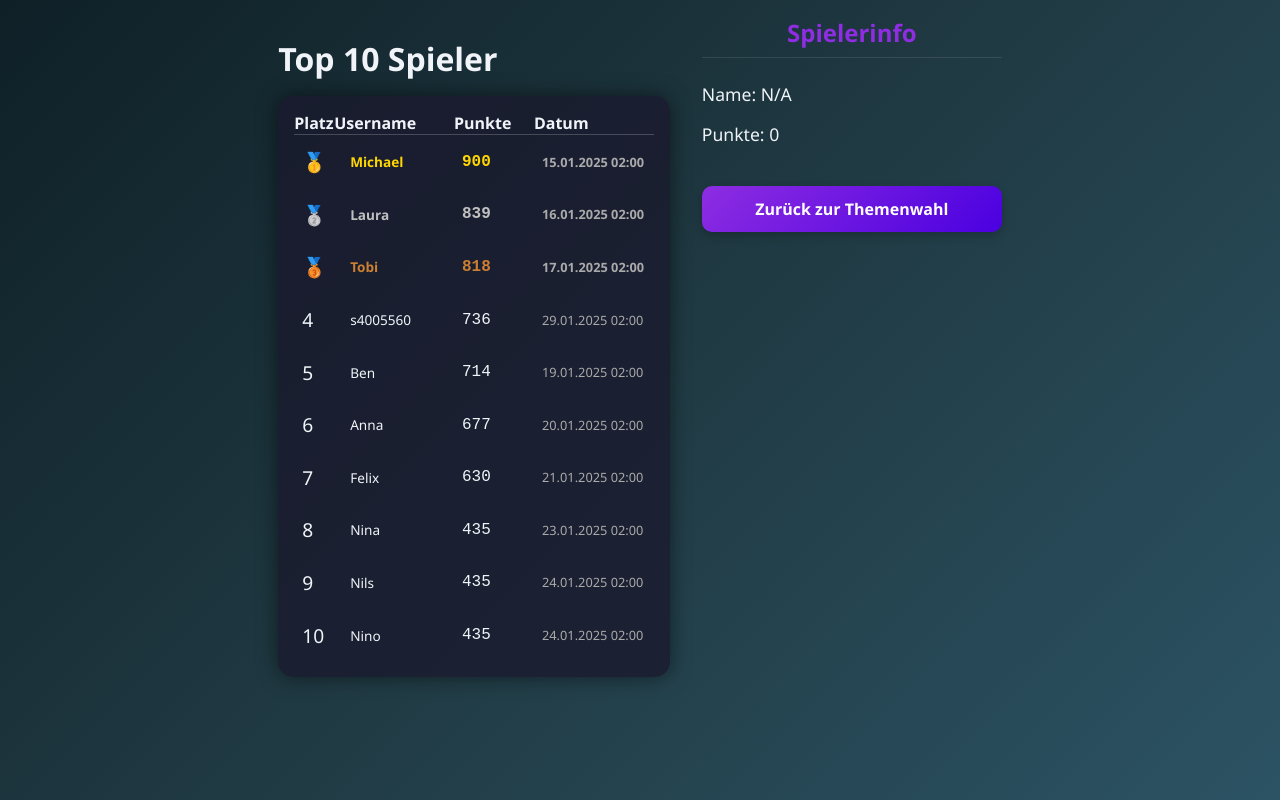
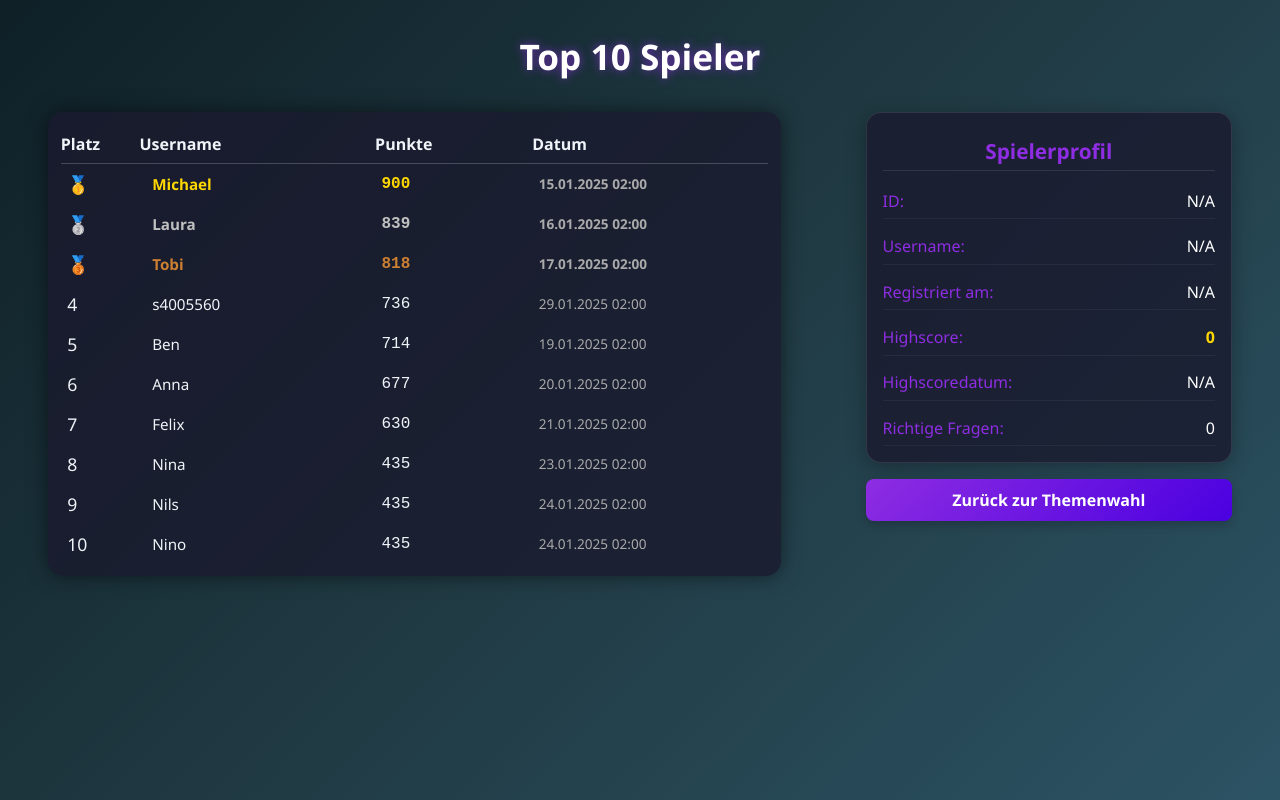
Before and after one commit to CodewithMax05/Quiz, a Flask app: page /ranking in a window 1280 px wide. Run offline with Flask 3, Linux system fonts and the light colour scheme; data comes from the database, SQL or seed files in the repository.

Commit message:
ranking: list and info field ready

```diff
--- a/static/css/styles_ranking.css
+++ b/static/css/styles_ranking.css
@@ -8,7 +8,7 @@ html, body {
     color: #f0f4f8;
     display: flex;
     flex-direction: column;
-    overflow: hidden; /* ❌ Scrollen deaktiviert */
+    overflow: hidden;
     position: relative;
 }
 
@@ -16,198 +16,50 @@ body {
     min-height: 100vh;
 }
 
-/* 💠 RANKING-LAYOUT */
-.ranking-wrapper {
+/* 💠 RANKING-LAYOUT - ANPASSUNGEN FÜR MEHR ABSTAND */
+.ranking-container {
+    padding: 0.5rem 1rem;
+    height: calc(100vh - 60px);
     display: flex;
-    justify-content: space-between;
-    gap: 40px;
-    flex-wrap: wrap;
-    align-items: flex-start;
-    width: 100%;
-    max-width: 1000px;
-    margin: 0 auto;
-    padding: 1rem;
+    flex-direction: column;
+    overflow: hidden;
 }
 
-.ranking-left {
+.ranking-title {
+    text-align: center;
+    margin: 2rem 0 1.5rem 0; /* Stark erhöhter Abstand (2rem oben, 1.5rem unten) */
+    color: #ffffff;
+    font-size: 2.2rem;
+    text-shadow: 0 0 10px rgba(142, 45, 226, 0.7);
+}
+
+.ranking-content {
+    display: flex;
+    flex-direction: row;
+    gap: 1.5rem;
+    margin-top: 2rem; /* Deutlich erhöhter Abstand unter der Überschrift */
+    flex: 1;
+    min-height: 0;
+    padding: 0 2rem; /* NEU: Seitlicher Abstand für beide Boxen zusammen */
+}
+
+/* NEUE ANPASSUNG: Seitliche Abstände für einzelne Spalten */
+.ranking-column-left {
+    flex: 2;
     display: flex;
     flex-direction: column;
-
-    flex: 1 1 600px;
-    min-width: 300px;
+    margin-left: 1rem; /* NEU: Abstand vom linken Rand */
 }
 
-.ranking-right {
-    flex: 0 1 200px;
+.ranking-column-right {
+    flex: 1;
     display: flex;
-    justify-content: flex-end;
-    align-items: center;
-    height: 100%;
-    min-width: 200px;
-}
-
-.ranking-wrapper h1 {
-    width: 100%;
-    text-align: center;
-    margin-bottom: 0rem;
-    font-size: 2.5rem;
-    text-shadow: 0 0 10px rgba(255, 255, 255, 0.5);
+    flex-direction: column;
+    min-width: 300px;
+    margin-right: 1rem; /* NEU: Abstand vom rechten Rand */
 }
 
 /* ✨ STERNENHINTERGRUND */
-body::before {
-    content: '';
-    position: absolute;
-    inset: 0;
-    background:
-        radial-gradient(circle at 20% 30%, rgba(255,255,255,0.2) 0px, transparent 2px),
-        radial-gradient(circle at 40% 70%, rgba(255,255,255,0.15) 0px, transparent 1px),
-        radial-gradient(circle at 80% 50%, rgba(255,255,255,0.1) 0px, transparent 1px),
-        radial-gradient(circle at 30% 20%, rgba(255,255,255,0.15) 0px, transparent 1px),
-        radial-gradient(circle at 70% 80%, rgba(255,255,255,0.1) 0px, transparent 1px);
-    background-size: 200px 200px;
-    z-index: -1;
-    animation: twinkle 8s infinite alternate;
-}
-
-@keyframes twinkle {
-    0% { opacity: 0.3; }
-    100% { opacity: 1; }
-}
-
-/* 📋 LEADERBOARD-STIL */
-.leaderboard {
-    background: rgba(26, 26, 46, 0.8);
-    border-radius: 15px;
-    padding: 1rem;
-    margin-bottom: 2rem;
-    box-shadow: 0 0 20px rgba(0, 0, 0, 0.5);
-    flex: 1 1 auto;
-    overflow-y: auto;  /* ✅ Scrollbar nur bei Überlauf */
-    overflow-x: hidden;
-}
-
-/* 🧠 KOPF & ZEILEN */
-.leaderboard-header {
-    display: grid;
-    grid-template-columns: 1fr 3fr 2fr 3fr;
-    padding: 0,5rem 0;
-    font-weight: 600;
-    border-bottom: 1px solid rgba(255, 255, 255, 0.2);
-}
-
-.leaderboard-row {
-    display: grid;
-    grid-template-columns: 1fr 3fr 2fr 3fr;
-    padding: 0.1rem 0;
-    font-size: 0.95rem;
-    align-items: center;
-    transition: all 0.3s ease;
-}
-
-.leaderboard-row:hover {
-    background: rgba(255, 255, 255, 0.1);
-}
-
-/* 🥇 PODIUM-STIL */
-.leaderboard-row.podium {
-    font-weight: bold;
-}
-.leaderboard-row:nth-child(1) { color: gold; }
-.leaderboard-row:nth-child(2) { color: silver; }
-.leaderboard-row:nth-child(3) { color: #cd7f32; }
-
-/* 📦 ZELLEN */
-.leaderboard-cell {
-    padding: 0.5rem;
-}
-.position {
-    font-size: 1.2rem;
-}
-.username {
-    text-align: left;
-    padding-left: 1rem;
-}
-.score {
-    font-family: 'Courier New', monospace;
-    font-size: 1.1rem;
-}
-.date {
-    color: #aaa;
-    font-size: 0.9rem;
-}
-
-/* 🌟 EIGENE PLATZIERUNG */
-.leaderboard-row.highlight {
-    background-color: rgba(255, 255, 255, 0.07);
-    color: #ffffff;
-    border-top: 1px solid rgba(255, 255, 255, 0.15);
-    border-bottom: 1px solid rgba(255, 255, 255, 0.15);
-}
-
-.platzierung-header .header-item {
-    white-space: nowrap;
-}
-
-/* 🎮 BUTTON-STIL */
-.thema-button {
-    background: linear-gradient(135deg, #4a00e0, #8e2de2);
-    color: white;
-    border: none;
-    padding: 12px 30px;
-    border-radius: 50px;
-    font-size: 1.1rem;
-    font-weight: 600;
-    cursor: pointer;
-    transition: all 0.3s ease;
-    box-shadow: 0 4px 12px rgba(74, 0, 224, 0.4);
-    display: inline-flex;
-    align-items: center;
-    justify-content: center;
-    gap: 10px;
-    margin-top: 20px;
-    animation: pulse-purple 2s infinite;
-    position: relative;
-    z-index: 10;
-    white-space: normal;
-    text-align: center;
-    flex-wrap: wrap;
-    box-sizing: border-box;
-    max-width: 100%;
-}
-
-/* 🔧 "Deine Platzierung"-Zeile ohne Umbruch */
-.leaderboard-subtitle {
-    margin-top: 1rem;
-    font-weight: bold;
-    font-size: 0.95rem;
-    padding-left: 0.5rem;
-    text-align: left;
-    color: #f0f4f8;
-    white-space: nowrap;     /* ✅ Verhindert Zeilenumbruch */
-}
-
-.thema-button:hover {
-    transform: translateY(-2px);
-    box-shadow: 0 6px 18px rgba(74, 0, 224, 0.5);
-    background: linear-gradient(135deg, #3a00b3, #6d1fc1);
-}
-
-.leaderboard-row.full-width-title {
-    grid-template-columns: 1fr;
-}
-
-.thema-button i {
-    font-size: 1.3rem;
-}
-
-/* 🌠 ANIMATIONEN */
-@keyframes stars-animation {
-    0% { transform: translateY(0); }
-    100% { transform: translateY(2000px); }
-}
-
-/* 🪐 HINTERGRUND-LAYER */
 .stars-background {
     position: fixed;
     inset: 0;
@@ -245,114 +97,142 @@ body::before {
     opacity: 0.3;
 }
 
-/* 📱 RESPONSIVE QUERIES */
-@media (max-height: 850px) {
-    h1 {
-        font-size: 2rem;
-        margin-bottom: 1rem;
-    }
-    .leaderboard-row {
-        padding: 0.3rem 0;
-        font-size: 0.85rem;
-    }
-    .score {
-        font-size: 1rem;
-    }
-    .date {
-        font-size: 0.8rem;
-    }
-    .home-button {
-        padding: 0.6rem 1.5rem;
-        font-size: 0.9rem;
-    }
-    .ranking-container {
-        display: flex;
-        gap: 2rem;
-        max-width: 1200px;
-        margin: 0 auto;
-        padding: 1rem;
-    }
+/* 📋 LEADERBOARD-STIL */
+.leaderboard {
+    background: rgba(26, 26, 46, 0.8);
+    border-radius: 15px;
+    padding: 0.8rem;
+    box-shadow: 0 0 20px rgba(0, 0, 0, 0.5);
+    flex: 1;
+    overflow: hidden;
+    display: flex;
+    flex-direction: column;
 }
 
-@media (max-width: 480px) {
-    .thema-button {
-        font-size: 1rem;
-        padding: 10px 20px;
-    }
-    .thema-button i {
-        font-size: 1.2rem;
-    }
+.leaderboard-header {
+    display: grid;
+    grid-template-columns: 1fr 3fr 2fr 3fr;
+    padding: 0.5rem 0;
+    font-weight: 600;
+    border-bottom: 1px solid rgba(255, 255, 255, 0.2);
 }
 
-
-/* Füge diese Regeln am Ende der Datei hinzu */
 .leaderboard-row {
-  cursor: pointer;
-  transition: background 0.2s ease;
+    display: grid;
+    grid-template-columns: 1fr 3fr 2fr 3fr;
+    padding: 0.1rem 0;
+    font-size: 0.95rem;
+    align-items: center;
+    transition: all 0.3s ease;
+    cursor: pointer;
 }
 
 .leaderboard-row:hover {
-  background: rgba(255, 255, 255, 0.03) !important;
+    background: rgba(255, 255, 255, 0.03);
 }
 
 .leaderboard-row.active {
-  background: rgba(0, 119, 255, 0.1) !important;
-  box-shadow: inset 0 0 0 1px rgba(0, 119, 255, 0.3);
+    background: rgba(0, 119, 255, 0.1);
+    box-shadow: inset 0 0 0 1px rgba(0, 119, 255, 0.3);
 }
 
-.player-info {
-  background: rgba(26, 26, 46, 0.8);
-  border-radius: 15px;
-  padding: 1rem;
-  margin-bottom: 1.5rem;
-  box-shadow: 0 0 10px rgba(0, 0, 0, 0.3);
+/* 🥇 PODIUM-STIL */
+.leaderboard-row.podium {
+    font-weight: bold;
+}
+.leaderboard-row:nth-child(1) { color: gold; }
+.leaderboard-row:nth-child(2) { color: silver; }
+.leaderboard-row:nth-child(3) { color: #cd7f32; }
+
+/* 📦 ZELLEN */
+.leaderboard-cell {
+    padding: 0.4rem;
+}
+.position {
+    font-size: 1.1rem;
+}
+.username {
+    text-align: left;
+    padding-left: 0.8rem;
+}
+.score {
+    font-family: 'Courier New', monospace;
+    font-size: 1rem;
+}
+.date {
+    color: #aaa;
+    font-size: 0.85rem;
 }
 
-.player-info h3 {
-  margin-top: 0;
-  color: #8e2de2;
-  text-align: center;
+/* 🌟 EIGENE PLATZIERUNG */
+.leaderboard-row.highlight {
+    background-color: rgba(255, 255, 255, 0.07);
+    color: #ffffff;
+    border-top: 1px solid rgba(255, 255, 255, 0.15);
+    border-bottom: 1px solid rgba(255, 255, 255, 0.15);
 }
 
-.ranking-column-left {
-    flex: 2;
-}
-
-.ranking-column-right {
+/* 🎮 SPIELERINFO-KARTE */
+.player-info-card {
+    background: rgba(26, 26, 46, 0.8);
+    border-radius: 15px;
+    padding: 1rem;
+    box-shadow: 0 4px 20px rgba(0, 0, 0, 0.3);
+    border: 1px solid rgba(255, 255, 255, 0.1);
     flex: 1;
-    min-width: 300px;
-    display: flex;
-    flex-direction: column;
-    gap: 1.5rem;
 }
 
 .player-info-card h3 {
     color: #8e2de2;
-    margin-top: 0;
+    margin: 0.5rem 0;
     text-align: center;
-    font-size: 1.5rem;
-    padding-bottom: 0.5rem;
+    font-size: 1.3rem;
+    padding-bottom: 0.3rem;
     border-bottom: 1px solid rgba(255, 255, 255, 0.1);
 }
 
-.player-info-content p {
-    margin: 1rem 0;
-    font-size: 1.1rem;
+.player-info-content {
+    display: flex;
+    flex-direction: column;
+    gap: 0.6rem;
+    margin-top: 0.8rem;
 }
 
+.info-row {
+    display: flex;
+    justify-content: space-between;
+    padding: 0.4rem 0;
+    border-bottom: 1px solid rgba(255, 255, 255, 0.05);
+}
 
-/* Zurück-Button */
+.info-label {
+    color: #8e2de2;
+    font-weight: 500;
+}
+
+.info-value {
+    text-align: right;
+    color: #ffffff;
+}
+
+.highlight .info-value {
+    color: #ffd700;
+    font-weight: bold;
+}
+
+/* 🔙 ZURÜCK-BUTTON */
 .back-button {
     display: block;
     background: linear-gradient(135deg, #8e2de2, #4a00e0);
     color: white;
     text-align: center;
-    padding: 12px;
-    border-radius: 10px;
+    padding: 10px;
+    border-radius: 8px;
     text-decoration: none;
     font-weight: bold;
     transition: transform 0.2s, box-shadow 0.2s;
     box-shadow: 0 4px 10px rgba(0, 0, 0, 0.2);
+    margin-top: 1rem;
 }
 
 .back-button:hover {
@@ -360,13 +240,90 @@ body::before {
     box-shadow: 0 6px 15px rgba(0, 0, 0, 0.3);
 }
 
-/* Responsive Design */
+/* 🌠 ANIMATIONEN */
+@keyframes stars-animation {
+    0% { transform: translateY(0); }
+    100% { transform: translateY(2000px); }
+}
+
+@keyframes twinkle {
+    0% { opacity: 0.3; }
+    100% { opacity: 1; }
+}
+
+/* 📱 RESPONSIVE DESIGN */
 @media (max-width: 768px) {
-    .ranking-container {
+    .ranking-title {
+        margin: 1.8rem 0 1.2rem 0; /* Etwas weniger Abstand auf mobilen Geräten */
+    }
+
+    .ranking-content {
+        margin-top: 1.5rem;
         flex-direction: column;
+        gap: 1rem;
+        padding: 0 1rem; /* NEU: Weniger seitlicher Abstand auf Mobile */
+    }
+
+    .ranking-column-left,
+    .ranking-column-right {
+        margin-left: 0; /* NEU: Kein zusätzlicher Abstand auf Mobile */
+        margin-right: 0;
     }
 
     .ranking-column-right {
         min-width: 100%;
     }
+
+    .info-row {
+        flex-direction: column;
+        gap: 0.2rem;
+    }
+
+    .info-value {
+        text-align: left;
+    }
+
+    .ranking-container {
+        height: auto;
+        padding: 0.5rem;
+    }
+
+    .leaderboard {
+        height: auto;
+    }
 }
+
+@media (min-width: 992px) {
+    .ranking-content {
+        flex-direction: row;
+        align-items: flex-start;
+    }
+
+    .ranking-column-left {
+        width: 60%;
+    }
+
+    .ranking-column-right {
+        width: 35%;
+        margin-left: 5%;
+    }
+}
+
+@media (max-height: 700px) {
+    .ranking-title {
+        margin: 1.5rem 0 1rem 0; /* Kompakter auf kleinen Bildschirmen */
+    }
+
+    .ranking-content {
+        margin-top: 1.2rem;
+    }
+
+    .leaderboard-row {
+        padding: 0;
+        font-size: 0.85rem;
+    }
+
+    .leaderboard-cell {
+        padding: 0.3rem;
+    }
+}
--- a/templates/ranking.html
+++ b/templates/ranking.html
@@ -5,19 +5,22 @@
 {% endblock %}
 
 {% block body %}
-    <!-- Sternenhintergrund (unverändert) -->
+    <!-- Sternenhintergrund -->
     <div class="stars-background">
         <div class="stars"></div>
         <div class="stars2"></div>
         <div class="stars3"></div>
     </div>
 
-    <!-- Haupt-Container mit zwei Spalten -->
-    <div class="ranking-container">
+    <!-- Haupt-Container -->
+    <div class="ranking-wrapper">
+        <!-- Zentrierte Überschrift -->
+        <h1 class="ranking-title">Top 10 Spieler</h1>
+
+        <!-- Inhalt unter der Überschrift -->
+        <div class="ranking-content">
             <!-- Linke Spalte (Leaderboard) -->
             <div class="ranking-column-left">
-            <h1>Top 10 Spieler</h1>
-
                 <div class="leaderboard">
                     <div class="leaderboard-header">
                         <div class="header-item">Platz</div>
@@ -26,12 +29,16 @@
                         <div class="header-item">Datum</div>
                     </div>
 
-                <!-- Top 10 Liste (klickbar) -->
+                    <!-- Top 10 Liste -->
                     <div class="leaderboard-content">
                         {% for player in top_players %}
                         <div class="leaderboard-row {% if loop.index <= 3 %}podium{% endif %}"
+                             data-user-id="{{ player.id }}"
                              data-username="{{ player.username }}"
+                             data-registered="{{ player.first_played|to_local_time }}"
                              data-score="{{ player.highscore }}"
+                             data-highscore-date="{% if player.highscore_time %}{{ player.highscore_time|to_local_time }}{% endif %}"
+                             data-correct="{{ player.correct_high }}"
                              onclick="updatePlayerInfo(this)">
                             <div class="leaderboard-cell position">
                                 {% if loop.index == 1 %}🥇
@@ -57,8 +64,12 @@
                         <div class="header-item"></div>
                     </div>
                     <div class="leaderboard-row highlight"
+                         data-user-id="{{ current_player.id }}"
                          data-username="{{ current_player.username }}"
+                         data-registered="{{ current_player.first_played|to_local_time }}"
                          data-score="{{ current_player.highscore }}"
+                         data-highscore-date="{% if current_player.highscore_time %}{{ current_player.highscore_time|to_local_time }}{% endif %}"
+                         data-correct="{{ current_player.correct_high }}"
                          onclick="updatePlayerInfo(this)">
                         <div class="leaderboard-cell position">
                             {% if player_rank %}#{{ player_rank }}
@@ -78,14 +89,44 @@
                 </div>
             </div>
 
-        <!-- Rechte Spalte (Extrafeld + Button) -->
+            <!-- Rechte Spalte (Unter der Liste) -->
             <div class="ranking-column-right">
                 <!-- Spielerinfo-Karte -->
                 <div class="player-info-card">
-                <h3>Spielerinfo</h3>
+                    <h3>Spielerprofil</h3>
                     <div class="player-info-content">
-                    <p>Name: <span id="info-username">{{ current_player.username if current_player else "N/A" }}</span></p>
-                    <p>Punkte: <span id="info-score">{{ current_player.highscore if current_player else "0" }}</span></p>
+                        <div class="info-row">
+                            <span class="info-label">ID:</span>
+                            <span id="info-id" class="info-value">{{ current_player.id if current_player else "N/A" }}</span>
+                        </div>
+                        <div class="info-row">
+                            <span class="info-label">Username:</span>
+                            <span id="info-username" class="info-value">{{ current_player.username if current_player else "N/A" }}</span>
+                        </div>
+                        <div class="info-row">
+                            <span class="info-label">Registriert am:</span>
+                            <span id="info-registered" class="info-value">
+                                {% if current_player %}{{ current_player.first_played|to_local_time }}{% else %}N/A{% endif %}
+                            </span>
+                        </div>
+                        <div class="info-row highlight">
+                            <span class="info-label">Highscore:</span>
+                            <span id="info-highscore" class="info-value">{{ current_player.highscore if current_player else "0" }}</span>
+                        </div>
+                        <div class="info-row">
+                            <span class="info-label">Highscoredatum:</span>
+                            <span id="info-highscore-date" class="info-value">
+                                {% if current_player and current_player.highscore_time %}
+                                    {{ current_player.highscore_time|to_local_time }}
+                                {% else %}
+                                    N/A
+                                {% endif %}
+                            </span>
+                        </div>
+                        <div class="info-row">
+                            <span class="info-label">Richtige Fragen:</span>
+                            <span id="info-correct" class="info-value">{{ current_player.correct_high if current_player else "0" }}</span>
+                        </div>
                     </div>
                 </div>
 
@@ -95,33 +136,29 @@
                 </a>
             </div>
         </div>
+    </div>
 
     <!-- JavaScript -->
     <script>
         document.addEventListener('DOMContentLoaded', () => {
-            // Standardmäßig eigenen Spieler auswählen
             const defaultPlayer = document.querySelector('.leaderboard-row.highlight');
             if (defaultPlayer) {
                 defaultPlayer.classList.add('active');
-                if (!defaultPlayer.dataset.username) {
-                    document.getElementById('info-username').textContent = "N/A";
-                    document.getElementById('info-score').textContent = "0";
-                }
             }
         });
 
         function updatePlayerInfo(row) {
-            // Alle Zeilen deaktivieren
-            document.querySelectorAll('.leaderboard-row').forEach(r => {
-                r.classList.remove('active');
-            });
-
-            // Aktive Zeile hervorheben
+            // Highlight aktive Zeile
+            document.querySelectorAll('.leaderboard-row').forEach(r => r.classList.remove('active'));
             row.classList.add('active');
 
-            // Daten anzeigen
-            document.getElementById('info-username').textContent = row.dataset.username;
-            document.getElementById('info-score').textContent = row.dataset.score;
+            // Alle Daten aktualisieren
+            document.getElementById('info-id').textContent = row.dataset.userId || "N/A";
+            document.getElementById('info-username').textContent = row.dataset.username || "N/A";
+            document.getElementById('info-registered').textContent = row.dataset.registered || "N/A";
+            document.getElementById('info-highscore').textContent = row.dataset.score || "0";
+            document.getElementById('info-highscore-date').textContent = row.dataset.highscoreDate || "N/A";
+            document.getElementById('info-correct').textContent = row.dataset.correct || "0";
         }
     </script>
 {% endblock %}
```
Lines whose indentation alone changed are shown as unchanged.
